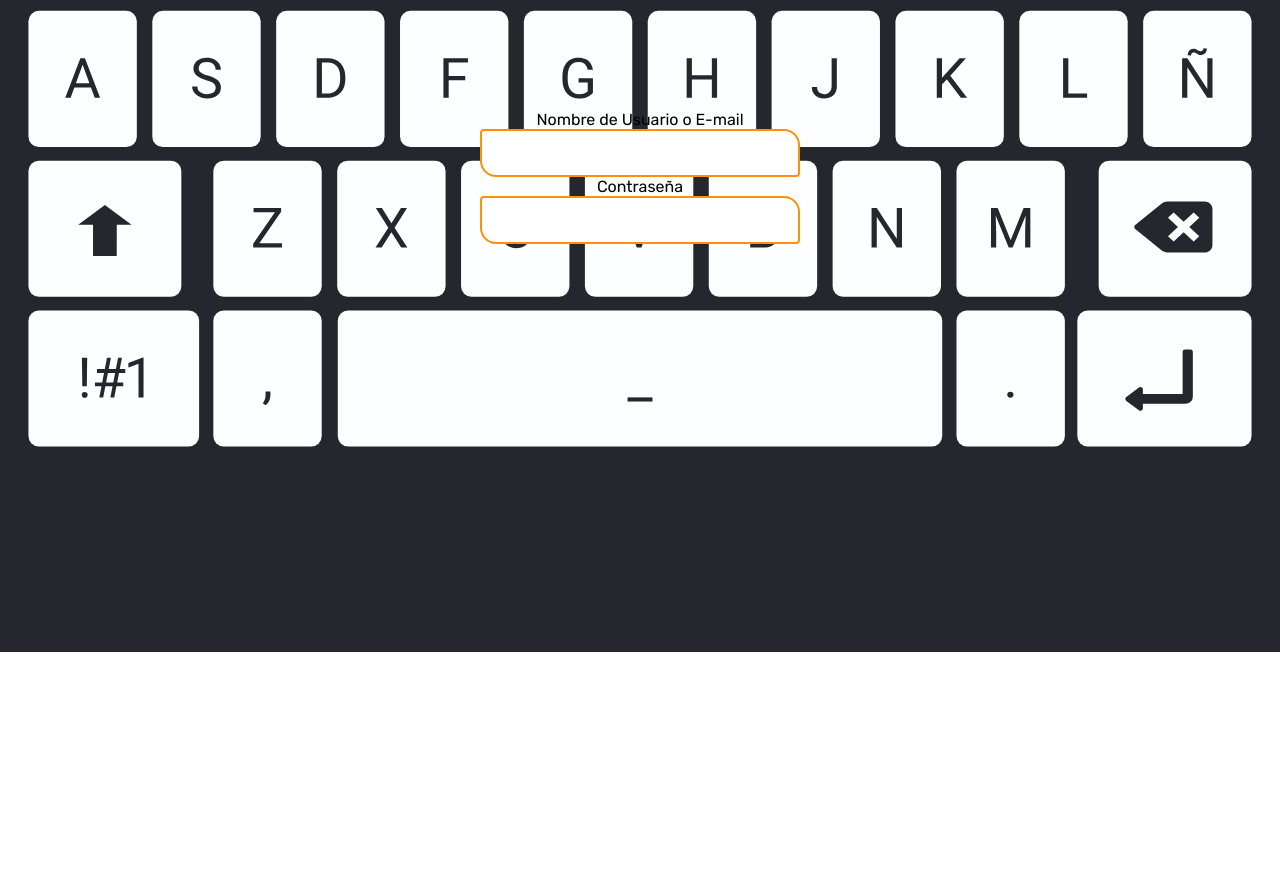
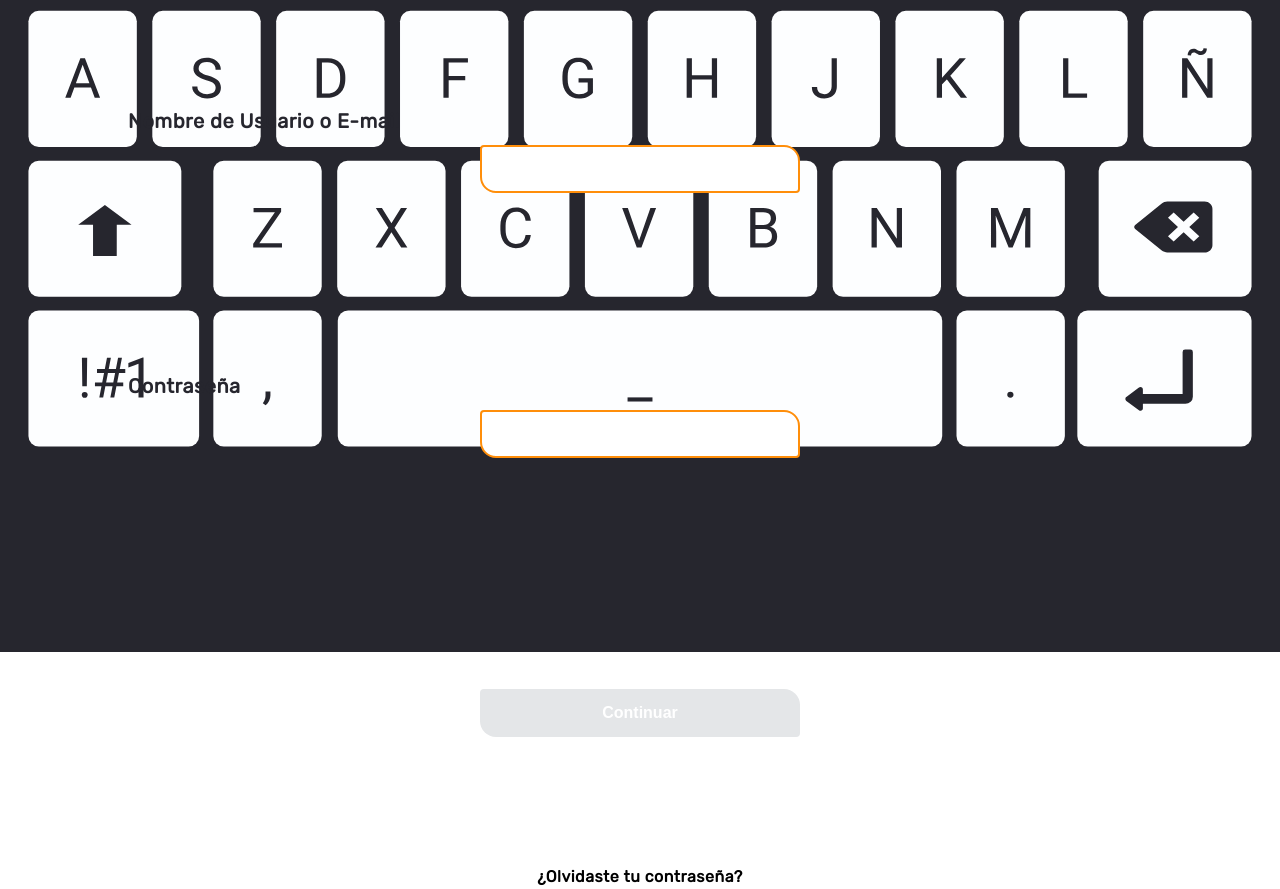
Before and after one commit to FranAlamo/Front-App-AUDN, a React (Vite) app: page /sesion in a window 1280 px wide. Shown: the part 144-1033 px from the top of the page. Before the commit the page ends 800 px from the top, so only its background shows below. Built offline with nearby package versions, Linux system fonts and the light colour scheme.

Commit message:
pagina inicio sesion y actualizacion del input

```diff
--- a/src/Pages/inicio-sesion/Inicio_sesion.jsx
+++ b/src/Pages/inicio-sesion/Inicio_sesion.jsx
@@ -1,28 +1,80 @@
-import React from 'react'
-import teclado from '../../assets/imagenes/teclado/keyboard.svg'
-import flechaAtras from '../../assets/icons/flecha-atras.svg'
-import "./inicio_sesion.css"
-import InputComponent from "../../components/input/input"
+import React from "react";
+import { Link } from "react-router-dom";
+import { useState } from "react";
+import teclado from "../../assets/imagenes/teclado/keyboard.svg";
+import "./inicio_sesion.css";
+import InputComponent from "../../components/input/input";
+import GeneralHeader from "../../components/generalheader/GeneralHeader";
+import BotonRegistro from "../../components/Boton/botonRegistro";
 
+function Inicio_sesion() {
+  const [email, setEmail] = useState("");
+  const [password, setPassword] = useState("");
+  const [buttonActive, setButtonActive] = useState();
+  const [buttonColor, setButtonColor] = useState("inactivo");
 
-function Inicio_sesion () {
+  function handleEmailChange(event) {
+    setEmail(event.target.value);
+    checkButtonActive();
+  }
+
+  function handlePasswordChange(event) {
+    setPassword(event.target.value);
+    checkButtonActive();
+  }
+
+  function checkButtonActive() {
+    if (email && password) {
+      setButtonActive(true);
+      setButtonColor("naranja");
+    } else {
+      setButtonActive(false);
+      setButtonColor("inactivo");
+    }
+  }
+
+  function handleSubmit(event) {
+    event.preventDefault();
+  }
+
+  let title = "";
+  let link = "";
   return (
     <div>
-      <header className='ini-sesion'>
-        <img src={flechaAtras} alt="" />
-        <h3>Iniciar Sesión</h3>
+      <header>
+        <GeneralHeader link="/" title="Iniciar Sesión"></GeneralHeader>
       </header>
-      <form action="submit" className='form-sesion'>
-        <label>Nombre de Usuario o E-mail</label>
-        <InputComponent/>
-        <label>Contraseña</label>
-        <InputComponent/>
+      <form onSubmit={handleSubmit} className="form-body">
+        <div className="input-container">
+          <p>Nombre de Usuario o E-mail</p>
+          <InputComponent
+            type="email"
+            value={email}
+            onChange={handleEmailChange}
+          />
+        </div>
+        <div className="input-container">
+          <p>Contraseña</p>
+          <InputComponent
+            type="password"
+            value={password}
+            onChange={handlePasswordChange}
+          />
+        </div>
+        <div className="button-sesion">
+          <BotonRegistro
+            txt="Continuar"
+            bgcolor={buttonColor}
+            disabled={!buttonActive}
+          ></BotonRegistro>
+          <p className="input-contraseña">¿Olvidaste tu contraseña?</p>
+        </div>
       </form>
-      <div className='keyboard'>
-        <img src={teclado} alt="" className='image-keyboard'/>
+      <div className="keyboard">
+        <img src={teclado} alt="" className="image-keyboard" />
       </div>
     </div>
-  )
+  );
 }
 
-export default Inicio_sesion
+export default Inicio_sesion;
--- a/src/Pages/inicio-sesion/inicio_sesion.css
+++ b/src/Pages/inicio-sesion/inicio_sesion.css
@@ -14,11 +14,37 @@ body {
     width: 100vw;
 }
 
-.form-sesion {
+.form-body {
   text-align: center;
   margin-top: 15%;
 }
 
-label {
-    gap: 10px;
+.input-container {
+   width: 80%;
+   margin: 0 10% 14% 10%;
 }
+
+.input-container p {
+    margin-bottom: 10px;
+    font-size: 20px;
+    font-family: 'Rubik';
+    line-height: 28px;
+    letter-spacing: 0.5px;
+    color: #26262E;
+ text-align: left;
+ font-weight: bold;
+}
+
+.input-contraseña {
+    font-size: 16px;
+    font-family:'Rubik';
+    line-height: 24px;
+    text-align: center;
+    letter-spacing: 0.5px;
+    margin-top: 10%;
+    font-weight: bold;
+}
+
+.button-sesion {
+    margin-top: 18%;
+}
--- a/src/Pages/inicio/Inicio.jsx
+++ b/src/Pages/inicio/Inicio.jsx
@@ -10,8 +10,6 @@ import { Link } from 'react-router-dom';
 function Inicio() {
   let bgcolor = '';
   let txt = '';
-
-
 
   return (
     <div className='contenedorInicio'>
--- a/src/components/input/input.jsx
+++ b/src/components/input/input.jsx
@@ -1,10 +1,10 @@
 import React from "react";
 import "./Input.css";
 
-function InputComponent() {
+const InputComponent = (props) => {
   return (
     <div>
-      <input className="inputComponent"></input>
+      <input className="inputComponent" type={props.type} value={props.value} onChange={props.onChange}></input>
     </div>
   );
 }
```
